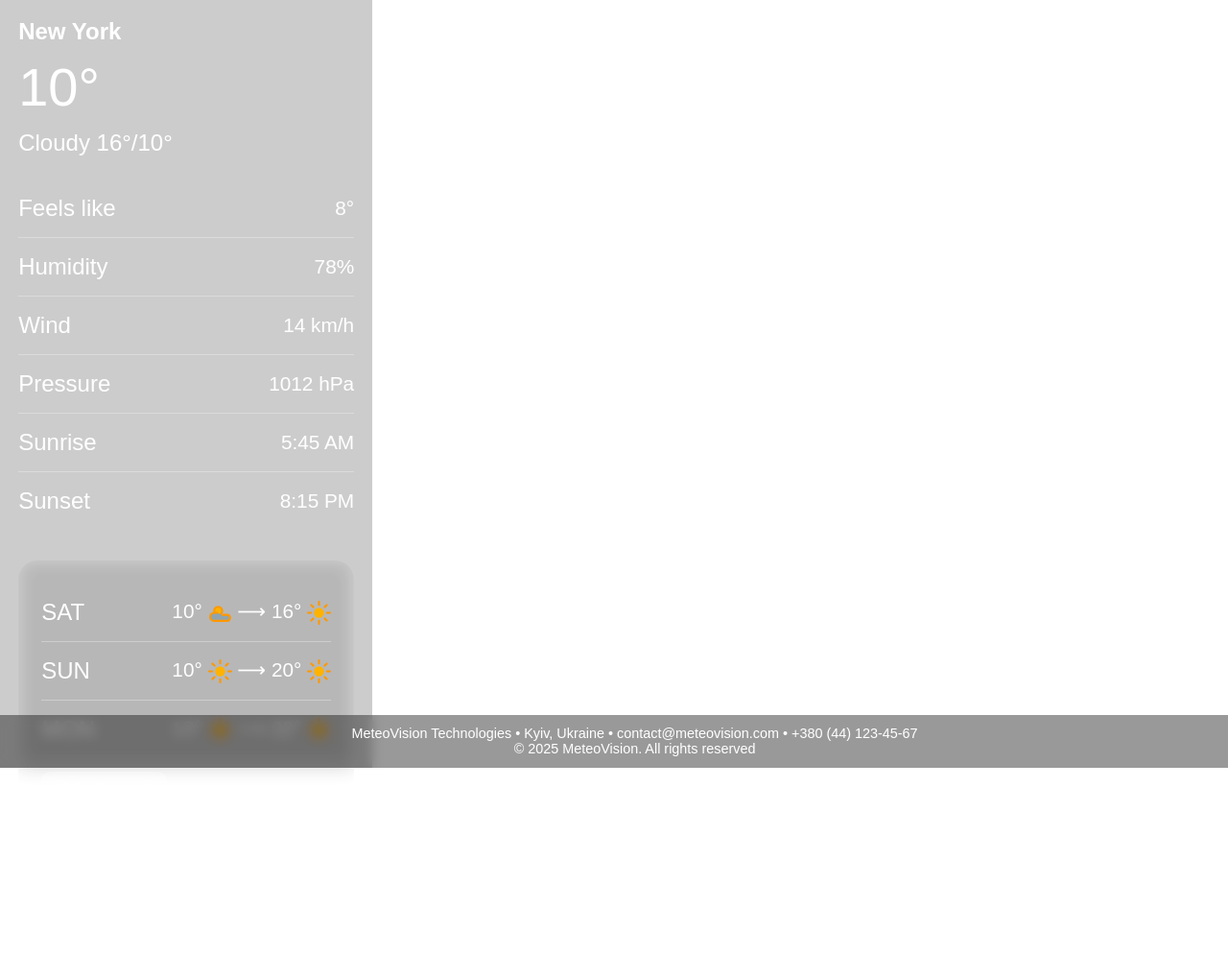
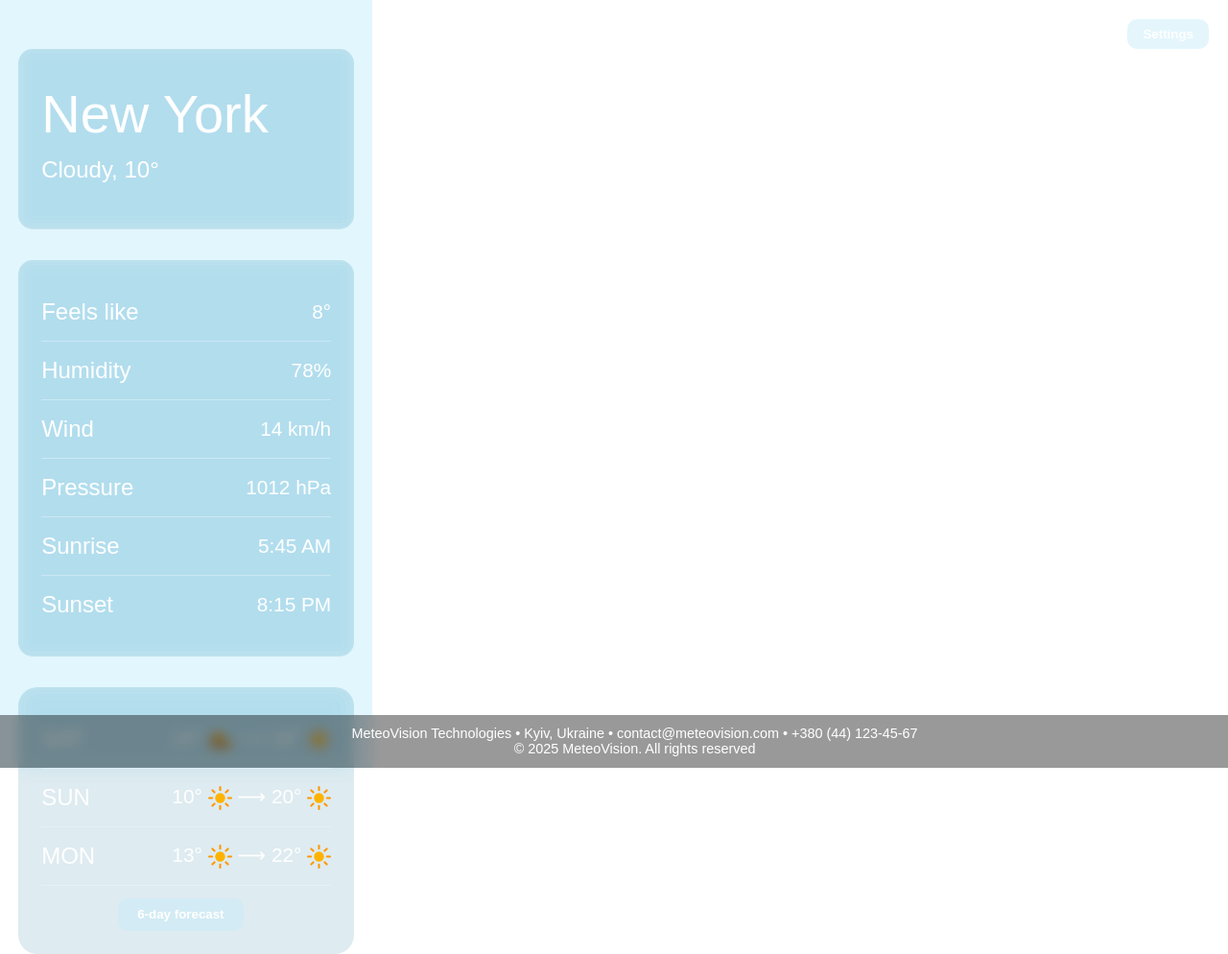
Before and after one commit to Stanislav384/Group-2, a plain HTML site: page index.html in a window 1280 px wide. Shown: the whole page at 96% size. Before the commit the page ends 862 px from the top, so only its background shows below. Drawn offline with Linux system fonts and the light colour scheme.

Commit message:
small changes in 1 page

```diff
--- a/index.html
+++ b/index.html
@@ -8,9 +8,10 @@
 </head>
 <body>
     <div class="weather-container">
-    <div class="city">New York</div>
-    <div class="temperature">10°</div>
-    <div class="description">Cloudy 16°/10°</div>
+    <div class="info">
+      <div class="temperature">New York</div>
+      <div class="description">Cloudy, 10°</div>
+    </div>
 
     <div class="additional-info">
       <div class="forecast-day">
--- a/style.css
+++ b/style.css
@@ -14,14 +14,16 @@ body {
   text-align: left;
   width: 350px;
   padding: 1.2em;
-  background: rgba(0, 0, 0, 0.2);
-  backdrop-filter: blur(5px);
+  background: rgba(93, 205, 243, 0.182);
+  backdrop-filter: blur(7px);
 }
 
-.city {
-  font-size: 1.5em;
-  font-weight: bold;
-  margin-bottom: 0.2em;
+.info {
+  margin-top: 2em;
+  padding: 1.5em;
+  background: rgba(75, 146, 170, 0.182);
+  backdrop-filter: blur(7px);
+  border-radius: 15px;
 }
 
 .temperature {
@@ -63,8 +65,9 @@ body {
 }
 
 .button {
+  margin-left: 6em;
   margin-top: 1em;
-  background: rgba(255, 255, 255, 0.3);
+  background: rgba(175, 235, 255, 0.256);
   padding: 0.7em 1.5em;
   border-radius: 10px;
   font-weight: bold;
@@ -77,7 +80,6 @@ body {
 }
 
 .button:hover {
-  background: rgba(255, 255, 255, 0.5);
   transform: scale(1.05);
   transition-duration: 0.5s;
 }
@@ -85,7 +87,7 @@ body {
   margin-top: 2em;
   padding: 1.5em;
   border-radius: 20px;
-  background: rgba(255, 255, 255, 0.2);
+  background: rgba(75, 146, 170, 0.182);
   backdrop-filter: blur(10px);
 }
 
@@ -112,7 +114,7 @@ body {
   position: absolute;
   top: 20px;
   right: 20px;
-  background: rgba(255, 255, 255, 0.3);
+  background: rgba(104, 202, 235, 0.182);
   padding: 0.6em 1.2em;
   border-radius: 10px;
   font-weight: bold;
@@ -149,3 +151,11 @@ footer {
   fill: #ff9800;
   flex-shrink: 0;
 }
+
+.additional-info {
+  margin-top: 2em;
+  padding: 1.5em;
+  background: rgba(75, 146, 170, 0.182);
+  backdrop-filter: blur(7px);
+  border-radius: 15px;
+}
```
Also changed, not shown: index2.html (+27 -0 lines).
